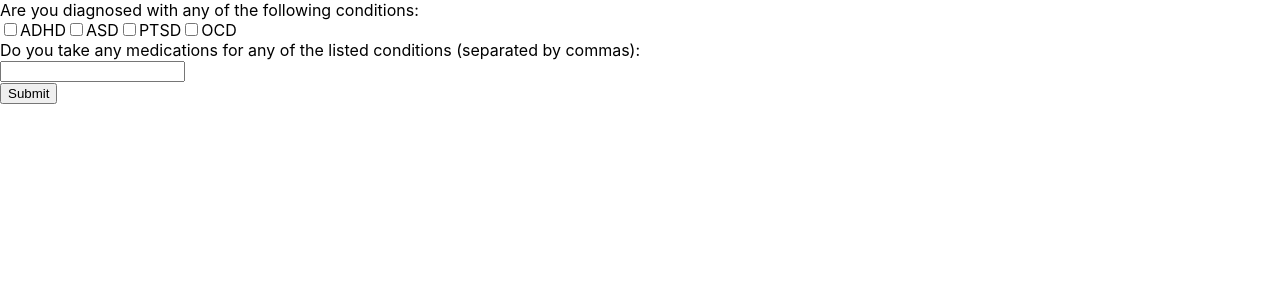
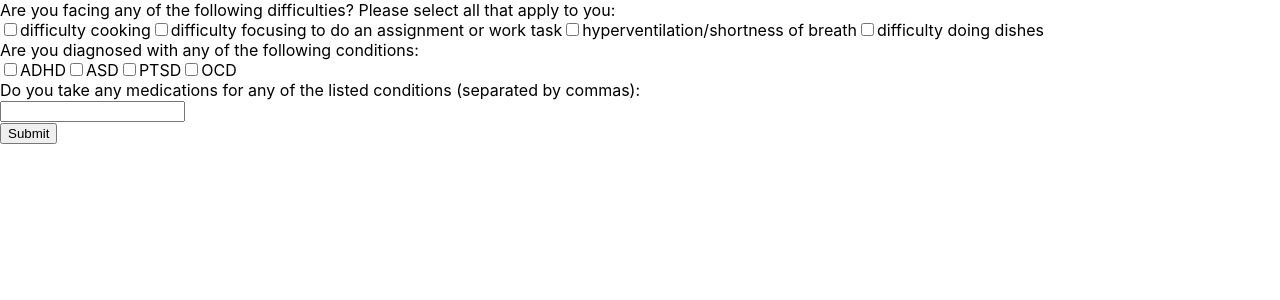
Before and after one commit to srinidhishaw/capstone, a React (Create React App) app: page / in a window 1280 px wide. Shown: the top 300 px of the page. Built offline with nearby package versions, Linux system fonts and the light colour scheme.

Commit message:
able to extract form data for difficulties, conditions, and medications and store them in sttate. Use submit handlers for the purpose

```diff
--- a/src/components/Form/Form.js
+++ b/src/components/Form/Form.js
@@ -1,22 +1,45 @@
-import React, { useState } from 'react';
+import React, { useEffect, useState } from 'react';
 
 const MyForm = () => {
+  const [difficulties,setDiff] = useState([])
+  const [conditions,setCon] = useState([])
+  const [medications,setMed] = useState([])
   const [formData, setFormData] = useState({
-    options: [],
+    difficulty: [],
+    condition:[],
+    medication:[]
   });
 
   const handleCheckboxChange = (e) => {
     const { value } = e.target;
     setFormData((prevFormData) => {
-      if (prevFormData.options.includes(value)) {
+      if (prevFormData.condition.includes(value)) {
         return {
           ...prevFormData,
-          options: prevFormData.options.filter((option) => option !== value),
+          condition: prevFormData.condition.filter((option) => option !== value),
         };
       } else {
         return {
           ...prevFormData,
-          options: [...prevFormData.options, value],
+          condition: [...prevFormData.condition, value],
+        };
+      }
+    });
+
+  };
+
+  const handleDifCheckboxChange = (e) => {
+    const { value } = e.target;
+    setFormData((prevFormData) => {
+      if (prevFormData.difficulty.includes(value)) {
+        return {
+          ...prevFormData,
+          difficulty: prevFormData.difficulty.filter((option) => option !== value),
+        };
+      } else {
+        return {
+          ...prevFormData,
+          difficulty: [...prevFormData.difficulty, value],
         };
       }
     });
@@ -29,32 +52,160 @@ const MyForm = () => {
       medication: value,
     }));
   };
+  // const handleDifSubmit = (e) => {
+  //   e.preventDefault();
+
+  //   const data = new FormData();
+  //   let difArr = []
+  //   let conArr = []
+  //   let medArr = []
+  //   console.log(formData.options)
+  //   formData.options.forEach((option) => {
+  //     data.append('difficulties', option);
+  //     difArr.push(option)
+  //   });
+  //   setDiff(difArr)
+  //   data.append('medication', formData.medication);
+  //   for (var pair of data.entries()) {
+  //     console.log(pair[0]+ ', ' + pair[1]);
+  //   }
+
+  // }
 
   const handleSubmit = (e) => {
     e.preventDefault();
 
     const data = new FormData();
+    let difArr = []
     let conArr = []
     let medArr = []
-    formData.options.forEach((option) => {
-      data.append('option', option);
+    formData.difficulty.forEach((option) => {
+      data.append('difficulty', option);
+
+      difArr.push(option)
+    });
+    formData.condition.forEach((option) => {
+      data.append('condition', option);
+
       conArr.push(option)
     });
-    data.append('medication', formData.medication);
-    console.log(conArr)
+
+    setCon(conArr)
+    setDiff(difArr)
+    medArr = (formData.medication).split(",")
+    data.append('medication', medArr);
+    setMed(medArr)
+    for (var pair of data.entries()) {
+      console.log(pair[0]+ ', ' + pair[1]);
+    }
+    console.log(conditions)
 
   }
+
+  useEffect(()=>{
+    async function getSol(){
+      // const sol = await
+    }
+    getSol()
+  })
+
+
     return (
         <main>
-      <form onSubmit={handleSubmit}>
+          {/* <form onSubmit={handleDifSubmit} className='diff-form'>
+      Are you facing any of the following difficulties? Please select all that apply to you:
+        <div className="difficulty">
+          <input
+            type="checkbox"
+            id="difficulty"
+            name="difficulty"
+            value="difficulty cooking"
+            checked={formData.options.includes("difficulty cooking")}
+            onChange={handleDifCheckboxChange}
+          />
+          difficulty cooking
+          <input
+            type="checkbox"
+            id="difficulty"
+            name="difficulty"
+            value="difficulty focusing to do an assignment or work task"
+            checked={formData.options.includes("difficulty focusing to do an assignment or work task")}
+            onChange={handleDifCheckboxChange}
+          />
+          difficulty focusing to do an assignment or work task
+          <input
+            type="checkbox"
+            id="difficulty"
+            name="difficulty"
+            value="hyperventilation/shortness of breath"
+            checked={formData.options.includes("hyperventilation/shortness of breath")}
+            onChange={handleDifCheckboxChange}
+          />
+          hyperventilation/shortness of breath
+          <input
+            type="checkbox"
+            id="difficulty"
+            name="difficulty"
+            value="difficulty doing dishes"
+            checked={formData.options.includes("difficulty doing dishes")}
+            onChange={handleDifCheckboxChange}
+          />
+          difficulty doing dishes
+        </div>
+        </form> */}
+
+
+      <form onSubmit={handleSubmit} className='con-form'>
+      Are you facing any of the following difficulties? Please select all that apply to you:
+        <div className="difficulty">
+          <input
+            type="checkbox"
+            id="difficulty"
+            name="difficulty"
+            value="difficulty cooking"
+            checked={formData.difficulty.includes("difficulty cooking")}
+            onChange={handleDifCheckboxChange}
+          />
+          difficulty cooking
+          <input
+            type="checkbox"
+            id="difficulty"
+            name="difficulty"
+            value="difficulty focusing to do an assignment or work task"
+            checked={formData.difficulty.includes("difficulty focusing to do an assignment or work task")}
+            onChange={handleDifCheckboxChange}
+          />
+          difficulty focusing to do an assignment or work task
+          <input
+            type="checkbox"
+            id="difficulty"
+            name="difficulty"
+            value="hyperventilation/shortness of breath"
+            checked={formData.difficulty.includes("hyperventilation/shortness of breath")}
+            onChange={handleDifCheckboxChange}
+          />
+          hyperventilation/shortness of breath
+          <input
+            type="checkbox"
+            id="difficulty"
+            name="difficulty"
+            value="difficulty doing dishes"
+            checked={formData.difficulty.includes("difficulty doing dishes")}
+            onChange={handleDifCheckboxChange}
+          />
+          difficulty doing dishes
+        </div>
+
+
+
         Are you diagnosed with any of the following conditions:
-        <div className="topping">
+        <div className="condition">
           <input
             type="checkbox"
             id="condition"
             name="condition"
             value="ADHD"
-            checked={formData.options.includes("ADHD")}
+            checked={formData.condition.includes("ADHD")}
             onChange={handleCheckboxChange}
           />
           ADHD
@@ -63,7 +214,7 @@ const MyForm = () => {
             id="condition"
             name="condition"
             value="ASD"
-            checked={formData.options.includes("ASD")}
+            checked={formData.condition.includes("ASD")}
             onChange={handleCheckboxChange}
           />
           ASD
@@ -72,7 +223,7 @@ const MyForm = () => {
             id="condition"
             name="condition"
             value="PTSD"
-            checked={formData.options.includes("PTSD")}
+            checked={formData.condition.includes("PTSD")}
             onChange={handleCheckboxChange}
           />
           PTSD
@@ -81,7 +232,7 @@ const MyForm = () => {
             id="condition"
             name="condition"
             value="OCD"
-            checked={formData.options.includes("OCD")}
+            checked={formData.condition.includes("OCD")}
             onChange={handleCheckboxChange}
           />
           OCD
```
